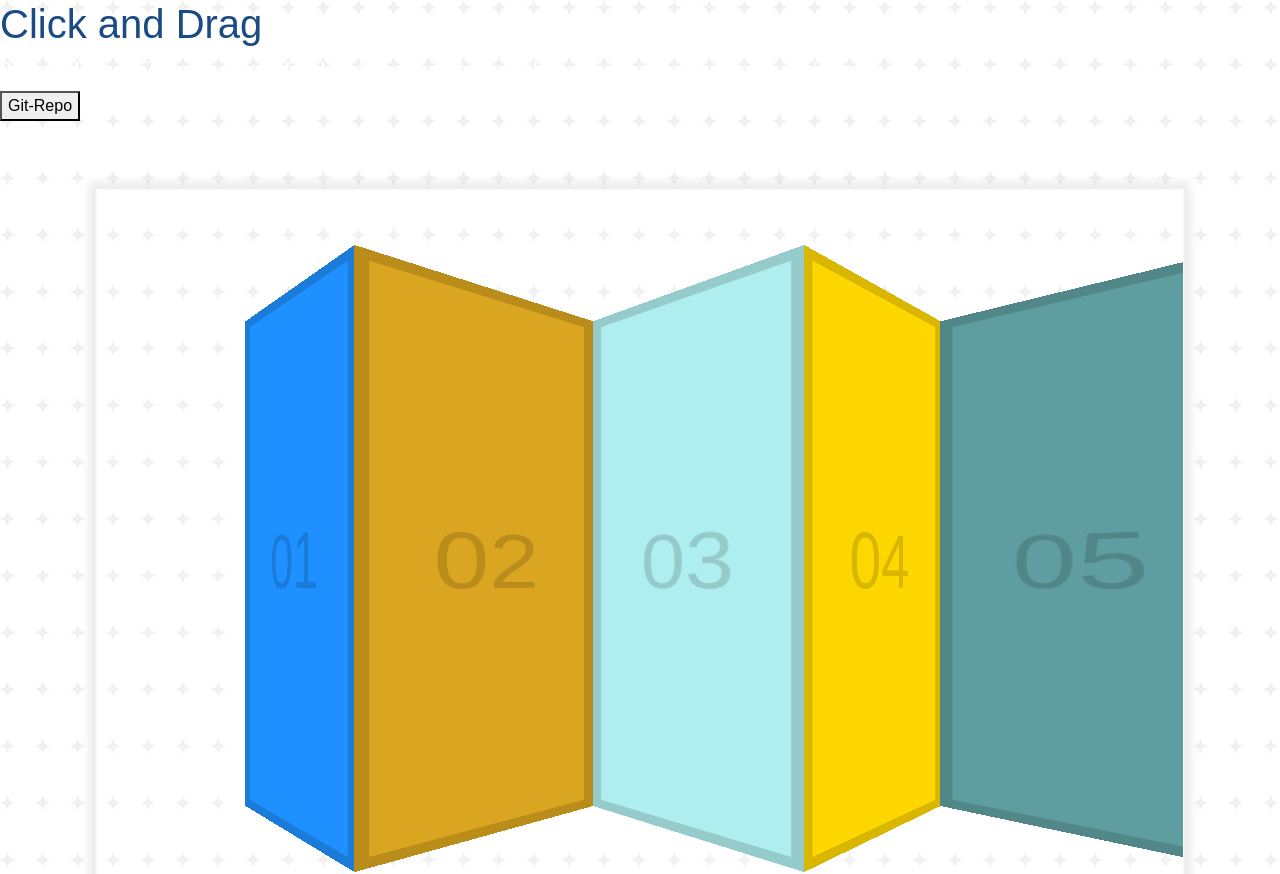
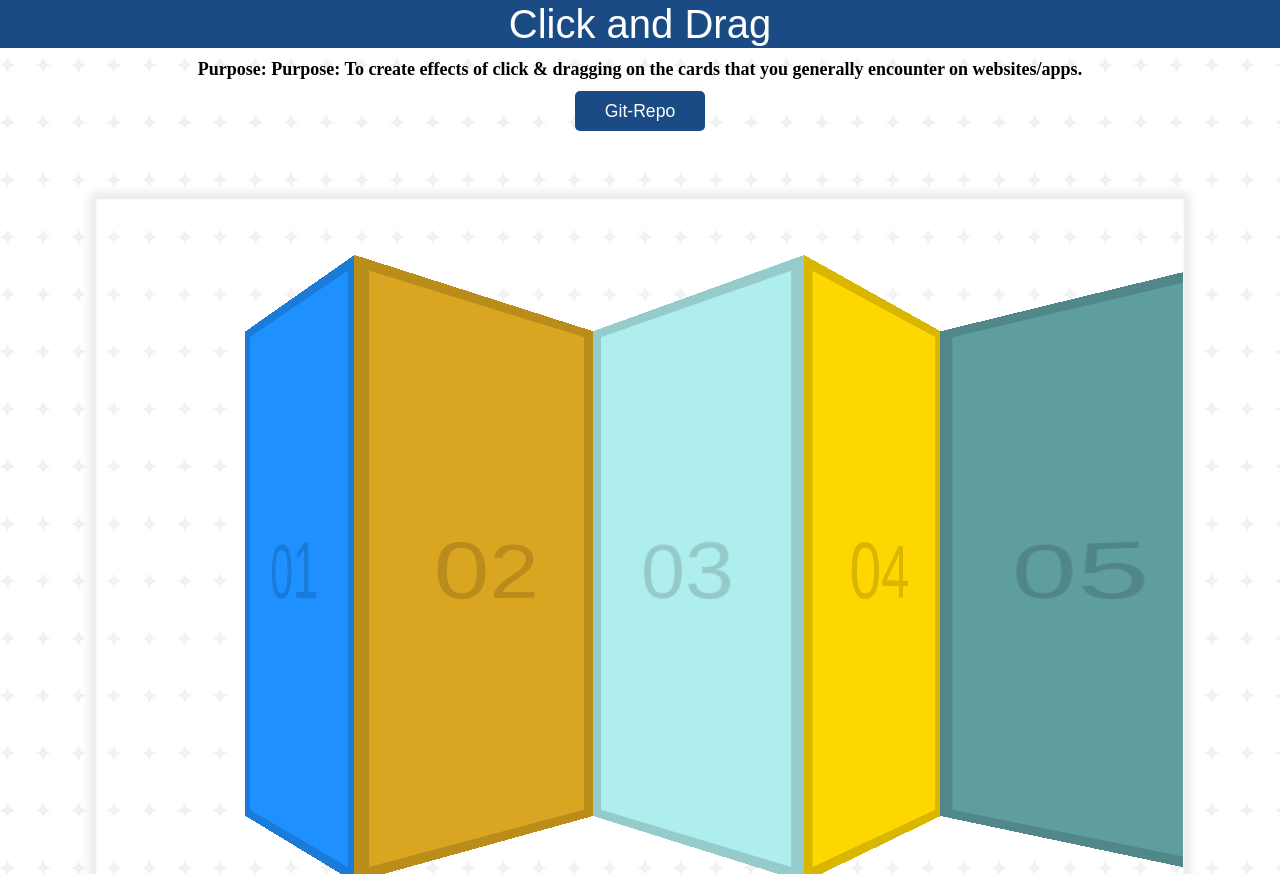
Before and after one commit to Priyanka23-Brs/Click-and-Drag, a plain HTML site: page index.html in a window 1280 px wide. Shown: the top 874 px of the page. Drawn offline with nearby package versions, Linux system fonts and the light colour scheme.

Commit message:
Update style.css

```diff
--- a/assets/css/style.css
+++ b/assets/css/style.css
@@ -1,11 +1,4 @@
-/*
-Author:    Build Rise Shine with Nyros (BRS)
-Created:   11.05.2022
-Library / Component: Styling page for the app
-(c) Copyright by BRS with Nyros.
-*/
-
-:root {
+ :root {
     --primary-color: #1A4B84;
     --chathams_blue: #1A4B84;
     --tamarillo: #991E14;
@@ -24,8 +17,25 @@ body {
 }
 
 h1 {
-    color: var(--primary-color);
+    color: #FFFFFF;
+    background-color: var(--primary-color);
+    text-align: center;
 }
+.git{
+    text-align: center;
+}
+.btns {
+    width: 130px;
+    height: 40px;
+    font-size: 1.1em;
+    cursor: pointer;
+    background-color: var(--primary-color);
+    color: #fff;
+    border: none;
+    border-radius: 5px;
+    transition: all .4s;
+   }
+
 
 p {
     text-align: center;
@@ -126,7 +136,7 @@ img {
 
 header h3 {
     font: normal normal 600 18px/27px Oswald;
-    color: #fff;
+    color: black;
 }
 
 header h4 {
```
